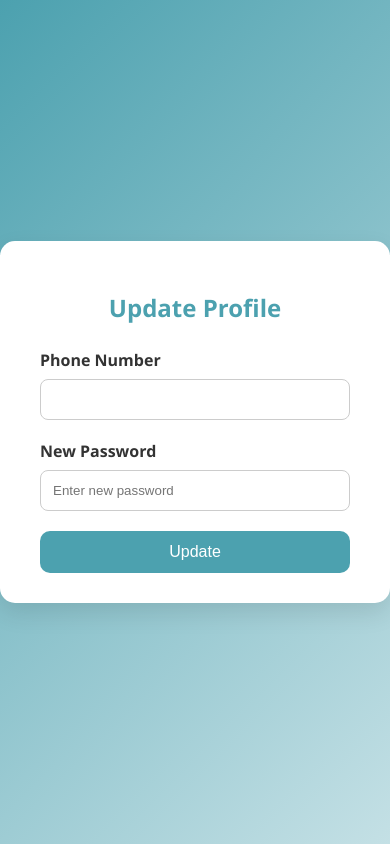
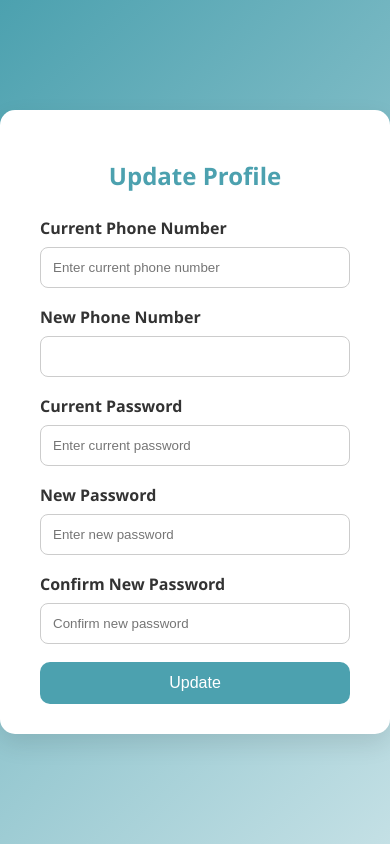
Before and after one commit to turdialixasanbayev/phone-number-auth, a Django app: page /users/settings/update/ in a window 390 px wide. Run offline with Django 5.2, Linux system fonts and the light colour scheme; the visitor is signed in with stand-in values (Sample User, id 1).

Commit message:
`Update user profile view and templates to handle phone number and password updates`

```diff
--- a/templates/users/update_profile.html
+++ b/templates/users/update_profile.html
@@ -23,7 +23,7 @@
             border-radius: 15px;
             box-shadow: 0 10px 25px rgba(0, 0, 0, 0.1);
             width: 100%;
-            max-width: 400px;
+            max-width: 450px;
         }
 
         h2 {
@@ -42,7 +42,7 @@
         input[type="password"] {
             width: 100%;
             padding: 12px;
-            margin-bottom: 20px;
+            margin-bottom: 18px;
             border: 1px solid #ccc;
             border-radius: 8px;
             box-sizing: border-box;
@@ -71,10 +71,28 @@
             background: #3b8d99;
         }
 
-        .message {
+        .messages {
+            margin-top: 15px;
+        }
+
+        .messages p {
             text-align: center;
-            margin-top: 15px;
-            color: green;
+            padding: 10px;
+            border-radius: 6px;
+            font-size: 14px;
+            margin: 6px 0;
+        }
+
+        .messages .success {
+            background: #d4edda;
+            color: #155724;
+            border: 1px solid #c3e6cb;
+        }
+
+        .messages .error {
+            background: #f8d7da;
+            color: #721c24;
+            border: 1px solid #f5c6cb;
         }
     </style>
 </head>
@@ -86,19 +104,34 @@
         <form method="post">
             {% csrf_token %}
 
-            <label>Phone Number</label>
-            <input type="text" name="phone_number" placeholder="{{ user.phone_number }}">
+            <!-- Telefon raqam -->
+            <label for="current_phone_number">Current Phone Number</label>
+            <input type="text" name="current_phone_number" id="current_phone_number"
+                placeholder="Enter current phone number">
 
-            <label>New Password</label>
-            <input type="password" name="password" placeholder="Enter new password">
+            <label for="phone_number">New Phone Number</label>
+            <input type="text" name="phone_number" id="phone_number" placeholder="{{ user.phone_number }}">
+
+            <!-- Parol -->
+            <label for="current_password">Current Password</label>
+            <input type="password" name="current_password" id="current_password" placeholder="Enter current password">
+
+            <label for="password">New Password</label>
+            <input type="password" name="password" id="password" placeholder="Enter new password">
+
+            <label for="confirm_password">Confirm New Password</label>
+            <input type="password" name="confirm_password" id="confirm_password" placeholder="Confirm new password">
 
             <button type="submit">Update</button>
         </form>
 
+        <!-- Xabarlar -->
         {% if messages %}
-        {% for message in messages %}
-        <p class="message">{{ message }}</p>
-        {% endfor %}
+        <div class="messages">
+            {% for message in messages %}
+            <p class="{% if message.tags %}{{ message.tags }}{% endif %}">{{ message }}</p>
+            {% endfor %}
+        </div>
         {% endif %}
     </div>
 </body>
--- a/users/forms/register.py
+++ b/users/forms/register.py
@@ -6,6 +6,11 @@ User = get_user_model()
 
 
 class RegisterForm(forms.ModelForm):
+    phone_number = forms.CharField(
+        label="Phone Number",
+        max_length=15,
+        widget=forms.TextInput(attrs={"placeholder": "Enter phone number"})
+    )
     password1 = forms.CharField(
         label="Password",
         widget=forms.PasswordInput(attrs={"placeholder": "Enter password"})
--- a/users/views/update.py
+++ b/users/views/update.py
@@ -1,26 +1,74 @@
+from django.contrib.auth import update_session_auth_hash
+from django.contrib import messages
 from django.contrib.auth.decorators import login_required
-from django.shortcuts import render, redirect
-from django.contrib import messages
-from django.contrib.auth import update_session_auth_hash
+import re
+from django.shortcuts import redirect, render
 
 
 @login_required
 def update_profile(request):
     if request.method == "POST":
-        phone_number = request.POST.get("phone_number")
-        password = request.POST.get("password")
+        current_phone = request.POST.get("current_phone_number")
+        new_phone = request.POST.get("phone_number")
+        current_password = request.POST.get("current_password")
+        new_password = request.POST.get("password")
+        confirm_password = request.POST.get("confirm_password")
 
         user = request.user
 
-        if phone_number:
-            user.phone_number = phone_number
+        # ✅ Telefon raqam yangilash
+        if new_phone:
+            # Agar foydalanuvchi current phone_number ham kiritgan bo'lsa
+            if current_phone:
+                if current_phone != user.phone_number:
+                    messages.error(request, "Current phone number is incorrect ❌")
+                    return redirect("update")
 
-        if password:
-            user.set_password(password)
-            update_session_auth_hash(request, user)
+            # Telefon raqam formati tekshirish (oddiy misol: faqat raqamlar va +)
+            if not re.match(r'^\+?\d{9,15}$', new_phone):
+                messages.error(request, "Invalid phone number format ❌")
+                return redirect("update")
 
+            # Agar boshqa userda shu raqam mavjud bo'lsa
+            from django.contrib.auth import get_user_model
+
+
+            User = get_user_model()
+
+
+            if User.objects.exclude(id=user.id).filter(phone_number=new_phone).exists():
+                messages.error(request, "This phone number is already taken ❌")
+                return redirect("update")
+
+            user.phone_number = new_phone
+
+        # ✅ Parolni yangilash
+        if new_password or confirm_password:
+            if not current_password:
+                messages.error(request, "Please enter your current password to change password ❌")
+                return redirect("update")
+
+            if not user.check_password(current_password):
+                messages.error(request, "Current password is incorrect ❌")
+                return redirect("update")
+
+            if not new_password:
+                messages.error(request, "New password cannot be empty ❌")
+                return redirect("update")
+
+            if len(new_password) < 3:
+                messages.error(request, "New password must be at least 3 characters ❌")
+                return redirect("update")
+
+            if new_password != confirm_password:
+                messages.error(request, "New password and confirm password do not match ❌")
+                return redirect("update")
+
+            user.set_password(new_password)
+            update_session_auth_hash(request, user)  # Logout bo‘lib qolmaslik uchun
+
+        # ✅ Foydalanuvchini saqlash
         user.save()
-
         messages.success(request, "Your profile has been updated successfully ✅")
         return redirect("home")
 
```
Also changed, not shown: users/forms/login.py (+13 -1 lines).
